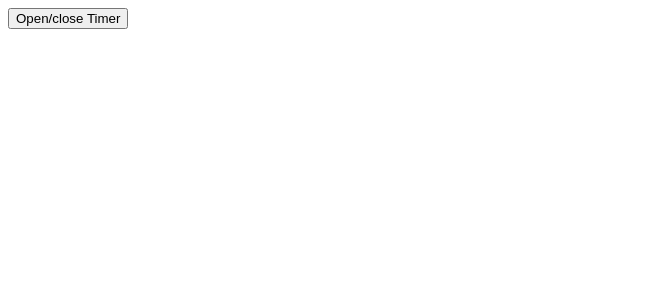
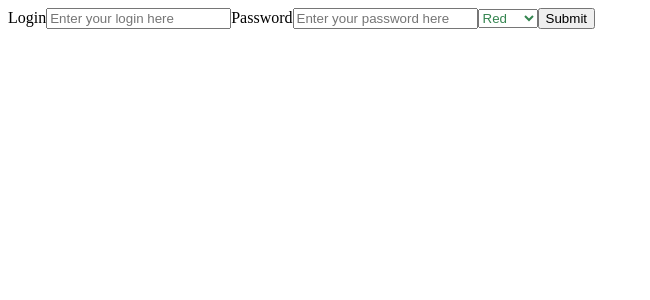
Before and after one commit to Andriy-Kond/m4_hooks, a React (Create React App) app: page / in a window 1280 px wide. Shown: the top 300 px of the page, without its empty margins (0-650 px from the left). Built offline with nearby package versions, Linux system fonts and the light colour scheme; what notiflix would draw is missing.

Commit message:
add: loginForm as class

```diff
--- a/package.json
+++ b/package.json
@@ -9,6 +9,7 @@
     "@testing-library/jest-dom": "^5.17.0",
     "@testing-library/react": "^13.4.0",
     "@testing-library/user-event": "^13.5.0",
+    "formik": "^2.4.6",
     "gh-pages": "^6.1.1",
     "nanoid": "^5.0.7",
     "notiflix": "^3.2.7",
@@ -17,7 +18,8 @@
     "react-icons": "^5.3.0",
     "react-scripts": "5.0.1",
     "styled-components": "^6.1.12",
-    "web-vitals": "^2.1.4"
+    "web-vitals": "^2.1.4",
+    "yup": "^1.4.0"
   },
   "scripts": {
     "predeploy": "npm run build",
--- a/src/App.jsx
+++ b/src/App.jsx
@@ -4,6 +4,7 @@ import Todo from "Todo";
 import Tabs from "Tabs";
 import Clock from "Clock";
 import { Component } from "react";
+import LoginForm from "LoginForm";
 
 class App extends Component {
   state = {};
@@ -14,8 +15,9 @@ class App extends Component {
         {/* <Pokemon /> */}
         {/* <Todo /> */}
         {/* <Tabs /> */}
+        {/* <Clock /> */}
 
-        <Clock />
+        <LoginForm />
       </>
     );
   }
--- /dev/null
+++ b/src/LoginForm/LoginForm.jsx
@@ -0,0 +1,81 @@
+// const LoginForm = () => {
+//   const handleSubmit = e => {
+//     e.preventDefault();
+//     const { login, password } = e.target.elements;
+//   };
+
+//   return (
+//     <form onSubmit={handleSubmit}>
+//       <label>
+//         Login
+//         <input type="text" name="login" />
+//       </label>
+
+//       <label>
+//         Password
+//         <input type="password" name="password" autoComplete="new-password" />
+//       </label>
+
+//       <button type="submit">Submit</button>
+//     </form>
+//   );
+// };
+
+// export default LoginForm;
+
+// * use Formik
+import { Formik, Form, ErrorMessage } from "formik";
+import { object, string } from "yup";
+import { Input } from "./LoginForm.styled";
+
+const initialValues = { login: "", password: "", color: "" };
+
+const schema = object({
+  login: string().required(),
+  password: string().min(6).max(16).required(),
+});
+
+const handleSubmit = (values, actions) => {
+  console.log("handleSubmit >> actions:::", actions);
+  console.log("handleSubmit >> values:::", values);
+
+  actions.resetForm();
+};
+
+const LoginForm = () => {
+  return (
+    <Formik
+      initialValues={initialValues}
+      onSubmit={handleSubmit}
+      validationSchema={schema}>
+      <Form>
+        <label>
+          Login
+          <Input type="text" name="login" placeholder="Enter your login here" />
+          <ErrorMessage name="login" component="div" />
+        </label>
+
+        <label>
+          Password
+          <Input
+            type="password"
+            name="password"
+            placeholder="Enter your password here"
+            autoComplete="new-password"
+          />
+          <ErrorMessage name="password" component="div" />
+        </label>
+
+        <Input as="select" name="color">
+          <option value="red">Red</option>
+          <option value="green">Green</option>
+          <option value="blue">Blue</option>
+        </Input>
+
+        <button type="submit">Submit</button>
+      </Form>
+    </Formik>
+  );
+};
+
+export default LoginForm;
--- /dev/null
+++ b/src/LoginForm/LoginForm.styled.jsx
@@ -0,0 +1,8 @@
+import styled from "@emotion/styled";
+import { Field } from "formik";
+
+const Input = styled(Field)`
+  color: #358550;
+`;
+
+export { Input };
--- /dev/null
+++ b/src/LoginForm/index.js
@@ -0,0 +1 @@
+export { default } from "./LoginForm";
```
Also changed, not shown: src/LoginForm/LoginFormVanil.jsx (added, +37 -0 lines), 1 other file (tests, documents, lock files or other folders).
